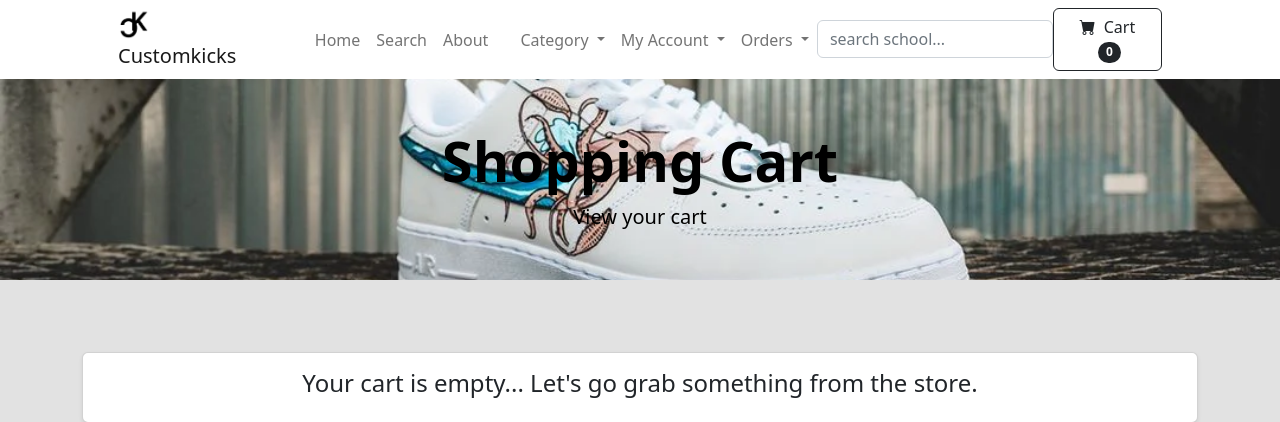
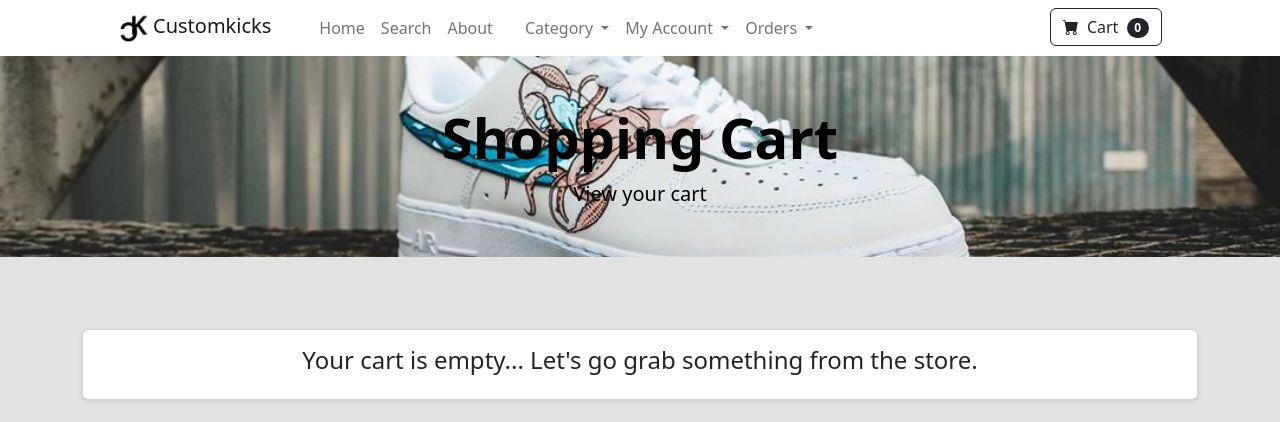
Before and after one commit to CustomKicks/Customs, a Django app: page /cart/ in a window 1280 px wide. Shown: the top 422 px of the page. Run offline with Django 5.2, Linux system fonts and the light colour scheme; a user stored in the database is signed in; parts of the project's set-up code (start-up, migrations or seed data) failed here and were passed over; some libraries are stand-ins or nearby versions.

Commit message:
Update base.html

```diff
--- a/store/templates/base.html
+++ b/store/templates/base.html
@@ -108,10 +108,6 @@
                             </li>
 
                             {% endif %}
-                            <div class="sm">
-                                <input type="text" class="form-control " id="filter-search" placeholder="search school..." onkeyup="filterProvinces()">
-                            </div>
-
 
                             <!-- Order Items for the customer-->
 
```
